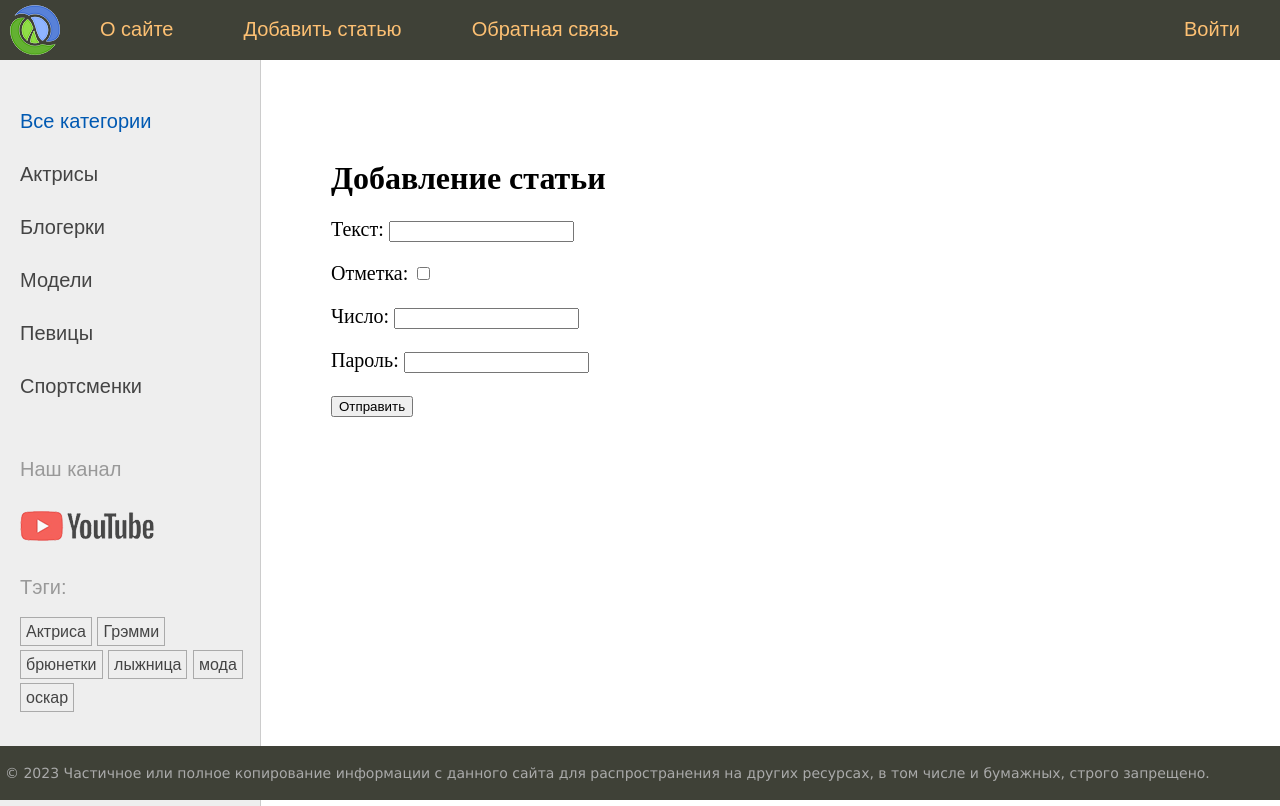
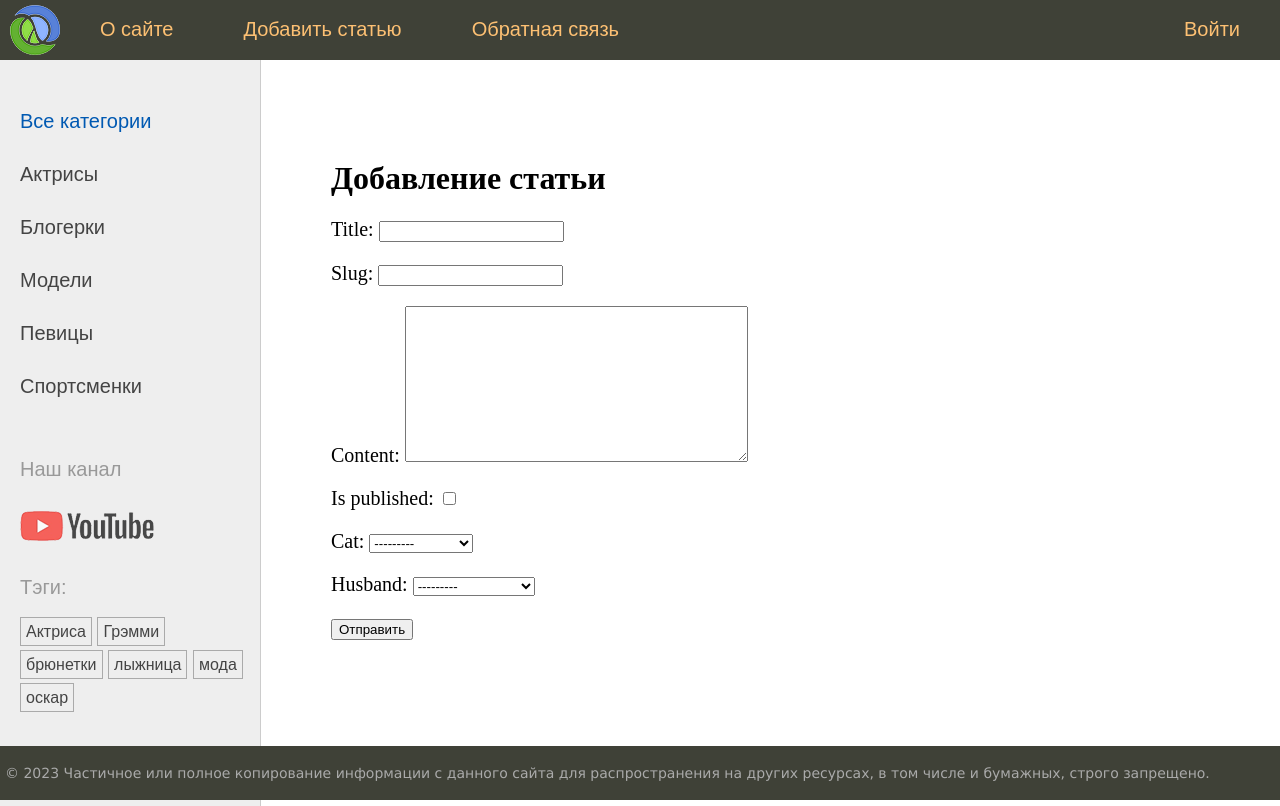
Before and after one commit to vvlxvt/django_4, a Django app: page /addpage/ in a window 1280 px wide. Run offline with Django 4.2, Linux system fonts and the light colour scheme; data comes from the database, SQL or seed files in the repository.

Commit message:
Урок 44. Добавлена форма для заполнения записей AddPostForm в виде класса не связанная с моделями

```diff
--- /dev/null
+++ b/sitewomen/women/forms.py
@@ -0,0 +1,12 @@
+from django import forms
+from .models import Category, Husband
+
+class AddPostForm(forms.Form):
+    # класс для отображения формы редактирования записей
+    # required=False для необязательных к заполнению полей
+    title = forms.CharField(max_length=255)
+    slug = forms.SlugField(max_length=255)
+    content = forms.CharField(widget=forms.Textarea())
+    is_published = forms.BooleanField()
+    cat = forms.ModelChoiceField(queryset=Category.objects.all())
+    husband = forms.ModelChoiceField(queryset=Husband.objects.all(), required=False)
--- a/sitewomen/women/templates/women/addpage.html
+++ b/sitewomen/women/templates/women/addpage.html
@@ -5,11 +5,9 @@
 <form action="" method="post">
     {% csrf_token %}
     <!--csrf защита от межсайтовых аттак-->
-    <!--это пребование джанго при всех POST запросах-->
-    <p><label for="id_1"> Текст: </label><input type="text" id='id_1' name="filled_text"></p>
-    <p><label for="id_2"> Отметка: </label><input type="checkbox" id='id_2' name="filled_check"></p>
-    <p><label for="id_3"> Число: </label><input type="number" id='id_3' name="filled_num"></p>
-    <p><label for="id_4"> Пароль: </label><input type="password" id='id_4' name="filled_psw"></p>
+    <!--это Требование джанго при всех POST запросах-->
+    <!--form.as_p(абзац) либо as_ul(маркерован список) as_table(в виде таблицы)-->
+    {{form.as_p}}
     <p><button type="submit">Отправить</button></p>
 </form>
 {% endblock %}
--- a/sitewomen/women/views.py
+++ b/sitewomen/women/views.py
@@ -3,6 +3,8 @@ from django.shortcuts import render, redirect, get_object_or_404
 from django.urls import reverse
 from django.template.loader import render_to_string
 from django.template.defaultfilters import slugify
+
+from .forms import AddPostForm
 from .models import Women, Category, TagPost
 
 menu = [
@@ -62,7 +64,23 @@ def show_tag_postlist(request, tag_slug):
     return render(request, 'women/index.html', context=data)
 
 def addpage(request):
-    return render(request, 'women/addpage.html', {'menu': menu, 'title': 'Добавление статьи' })
+    # функция представления проверяет заполнена ли форма
+    if request.method == 'POST':
+        form = AddPostForm(request.POST)
+        # проверяем корретность заполнения
+        if form.is_valid():
+            # если корректно то можем использовать данные по усмотрению
+            print(form.cleaned_data)
+    else:
+        # иначе пришел GET запрос и отображаем форму с пустыми данными
+        form = AddPostForm()
+
+    data = {
+        'menu': menu,
+        'title': 'Добавление статьи',
+        'form': form
+    }
+    return render(request, 'women/addpage.html', data)
 
 def contact(request):
     return HttpResponse(f"Обратная связь")
```
